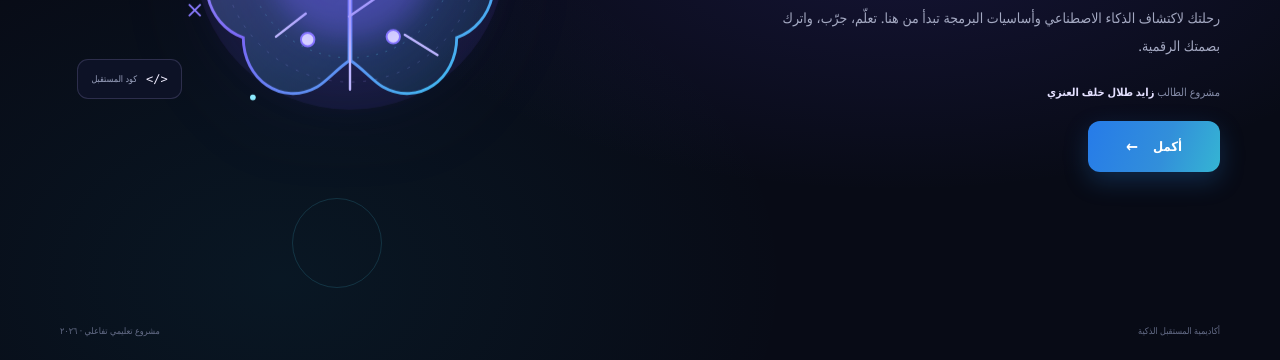
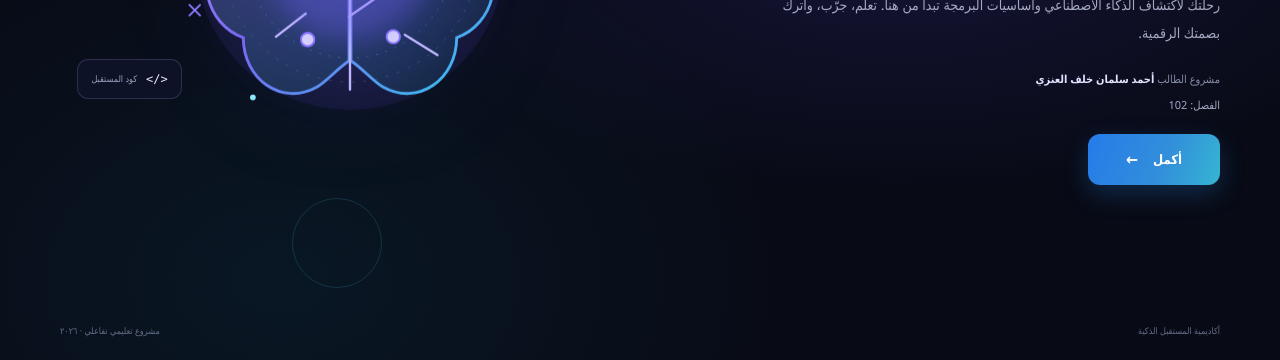
Before and after one commit to xqqo/FutureAcademy, a plain HTML site: page index.html in a window 1280 px wide. Shown: the part 440-800 px from the top of the page. Drawn offline with Linux system fonts and the light colour scheme.

Commit message:
Add files via upload

```diff
--- a/index.html
+++ b/index.html
@@ -18,7 +18,7 @@
       <span class="eyebrow"><span class="status-dot"></span> بوابتك إلى عالم الغد</span>
       <h1>المستقبل لا يُنتظر،<br><span class="gradient-text">بل نصنعه معًا.</span></h1>
       <p class="welcome-copy">رحلتك لاكتشاف الذكاء الاصطناعي وأساسيات البرمجة تبدأ من هنا. تعلّم، جرّب، واترك بصمتك الرقمية.</p>
-      <p class="student-credit">مشروع الطالب <strong>زايد طلال خلف العنزي</strong></p>
+      <p class="student-credit">مشروع الطالب <strong>أحمد سلمان خلف العنزي</strong><span class="student-class">الفصل: 102</span></p>
       <a class="button button-primary button-large welcome-continue" href="home.html">
         أكمل <span aria-hidden="true">←</span>
       </a>
--- a/styles.css
+++ b/styles.css
@@ -279,6 +279,7 @@ img { display: block; max-width: 100%; }
 .welcome-copy { max-width: 460px; margin: 0; color: #a4a9c2; font-size: 14px; line-height: 2; }
 .student-credit { margin: 23px 0 19px; color: #858ca8; font-size: 11px; }
 .student-credit strong { color: #e4e0ff; }
+.student-class { display: block; margin-top: 7px; color: #a4a9c2; }
 .button-large { min-height: 51px; padding-inline: 23px; font-size: 13px; }
 .welcome-art { position: relative; display: grid; min-height: 480px; place-items: center; }
 .welcome-art > img { z-index: 1; width: min(100%, 500px); filter: drop-shadow(0 20px 45px rgba(104, 85, 235, .15)); animation: float 7s ease-in-out infinite; }
```
